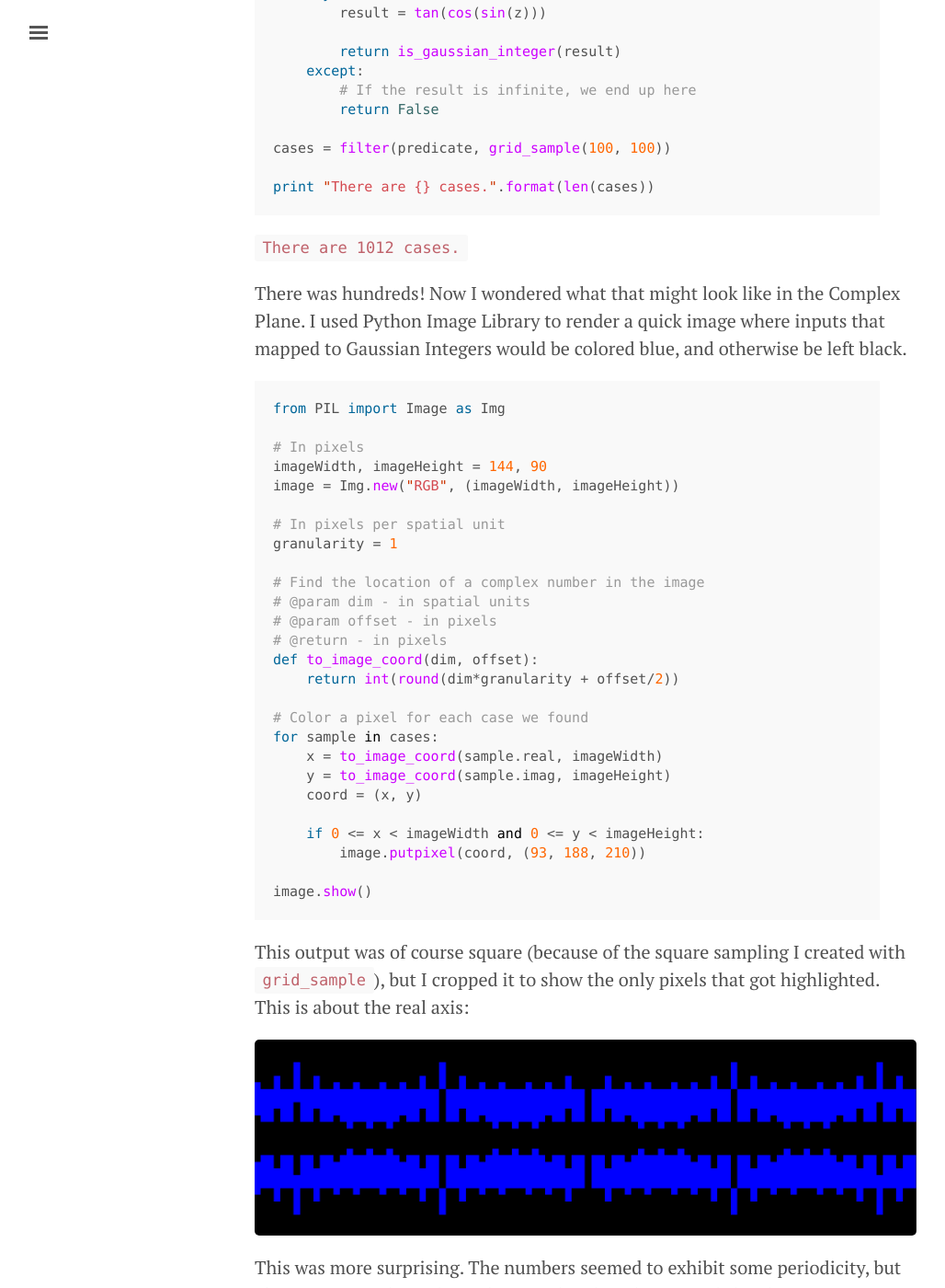
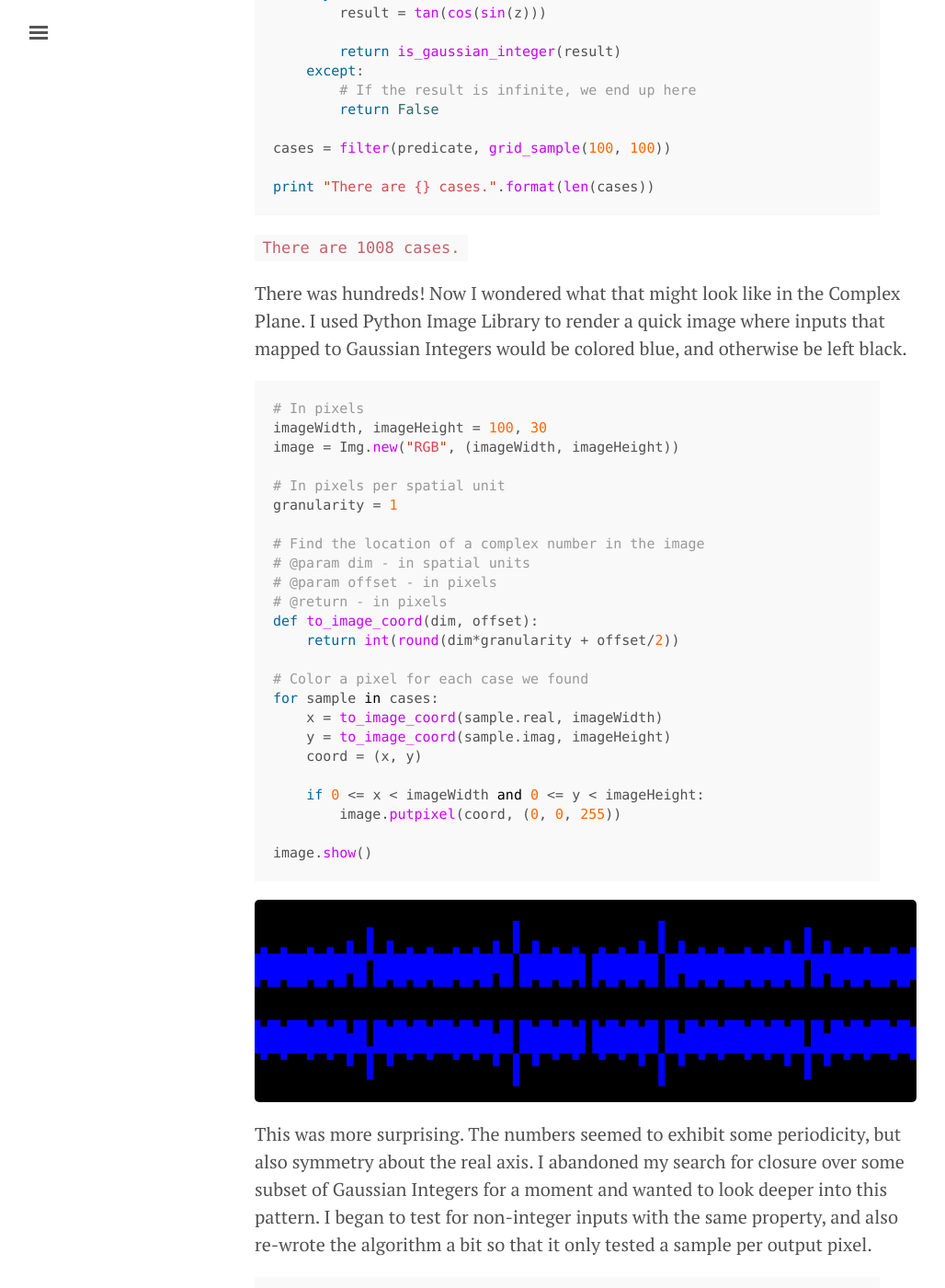
Before and after one commit to kylehovey/blog, a Jekyll site: the page built from crouching_trig_hidden_fractal.md, in a window 1280 px wide and 1400 px high, scrolled down 2324 px. Shown: the whole window at 92% size, without its empty margins (3-1031 px from the left). Built offline with Jekyll 4.4.1, drawn with Linux system fonts in a browser that asks for light colours; formulas are drawn with MathJax 3; some of the changed text lies outside the part shown.

Commit message:
All code has been tested, and images updated

```diff
--- a/crouching_trig_hidden_fractal.md
+++ b/crouching_trig_hidden_fractal.md
@@ -73,15 +73,13 @@ cases = filter(predicate, grid_sample(100, 100))
 print "There are {} cases.".format(len(cases))
 {% endhighlight %}
 
-`There are 1012 cases.`
+`There are 1008 cases.`
 
 There was hundreds! Now I wondered what that might look like in the Complex Plane. I used Python Image Library to render a quick image where inputs that mapped to Gaussian Integers would be colored blue, and otherwise be left black.
 
 {% highlight Python %}
-from PIL import Image as Img
-
 # In pixels
-imageWidth, imageHeight = 144, 90
+imageWidth, imageHeight = 100, 30
 image = Img.new("RGB", (imageWidth, imageHeight))
 
 # In pixels per spatial unit
@@ -101,12 +99,10 @@ for sample in cases:
     coord = (x, y)
 
     if 0 <= x < imageWidth and 0 <= y < imageHeight:
-        image.putpixel(coord, (93, 188, 210))
+        image.putpixel(coord, (0, 0, 255))
 
 image.show()
 {% endhighlight %}
-
-This output was of course square (because of the square sampling I created with `grid_sample`), but I cropped it to show the only pixels that got highlighted. This is about the real axis:
 
 ![First Look](/blog/images/trig_fractal/first_look.png)
 
@@ -162,11 +158,11 @@ colors = [
 transform = lambda z: tan(cos(sin(z)))
 
 # In pixels
-imageWidth, imageHeight = 900, 1440
+imageWidth, imageHeight = 1440, 900
 image = Img.new("RGB", (imageWidth, imageHeight))
 
 # In pixels per spatial unit
-granularity = 100
+granularity = 30
 
 for u in range(imageWidth):
     for v in range(imageHeight):
```
Also changed, not shown: other parts of crouching_trig_hidden_fractal.md (+6 -6 lines), images/trig_fractal/colored_basins.png, images/trig_fractal/first_look.png, images/trig_fractal/higher_granularity.png.
